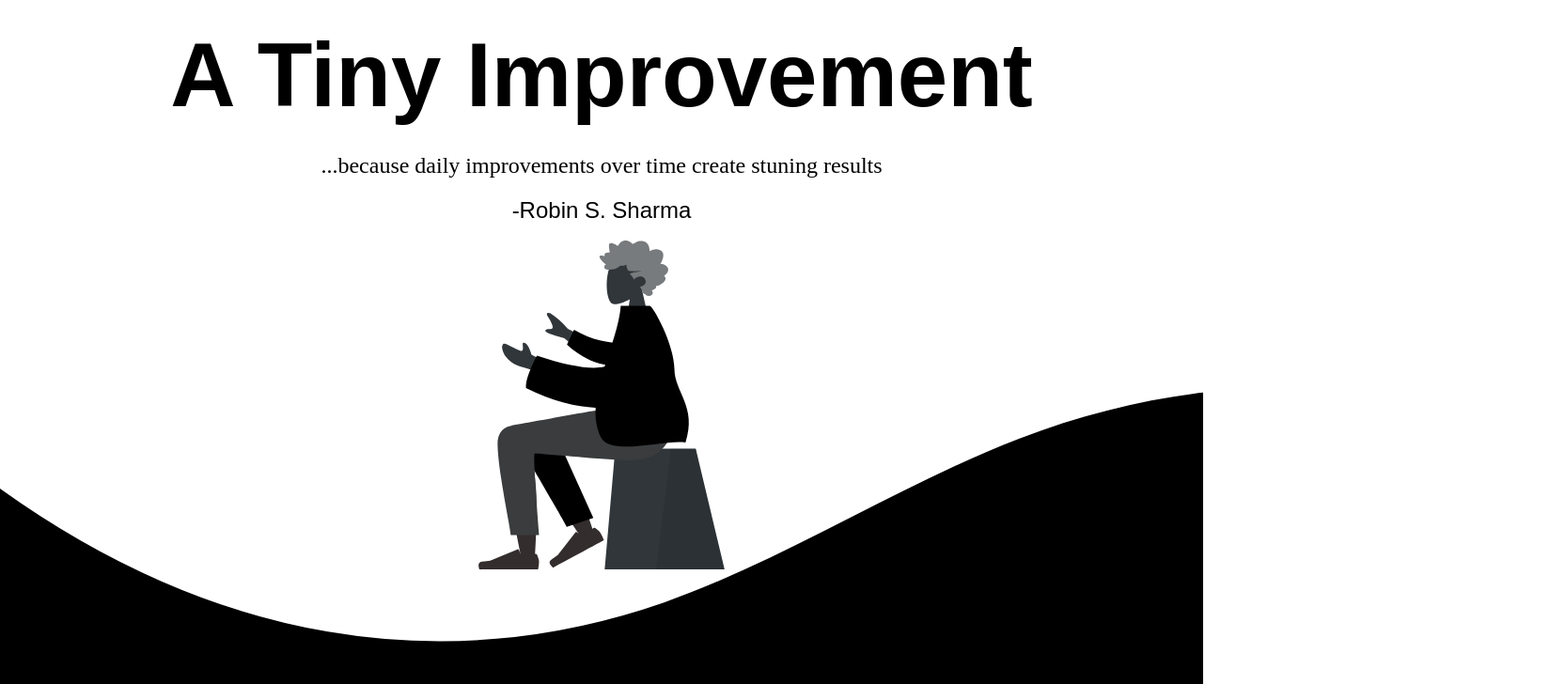
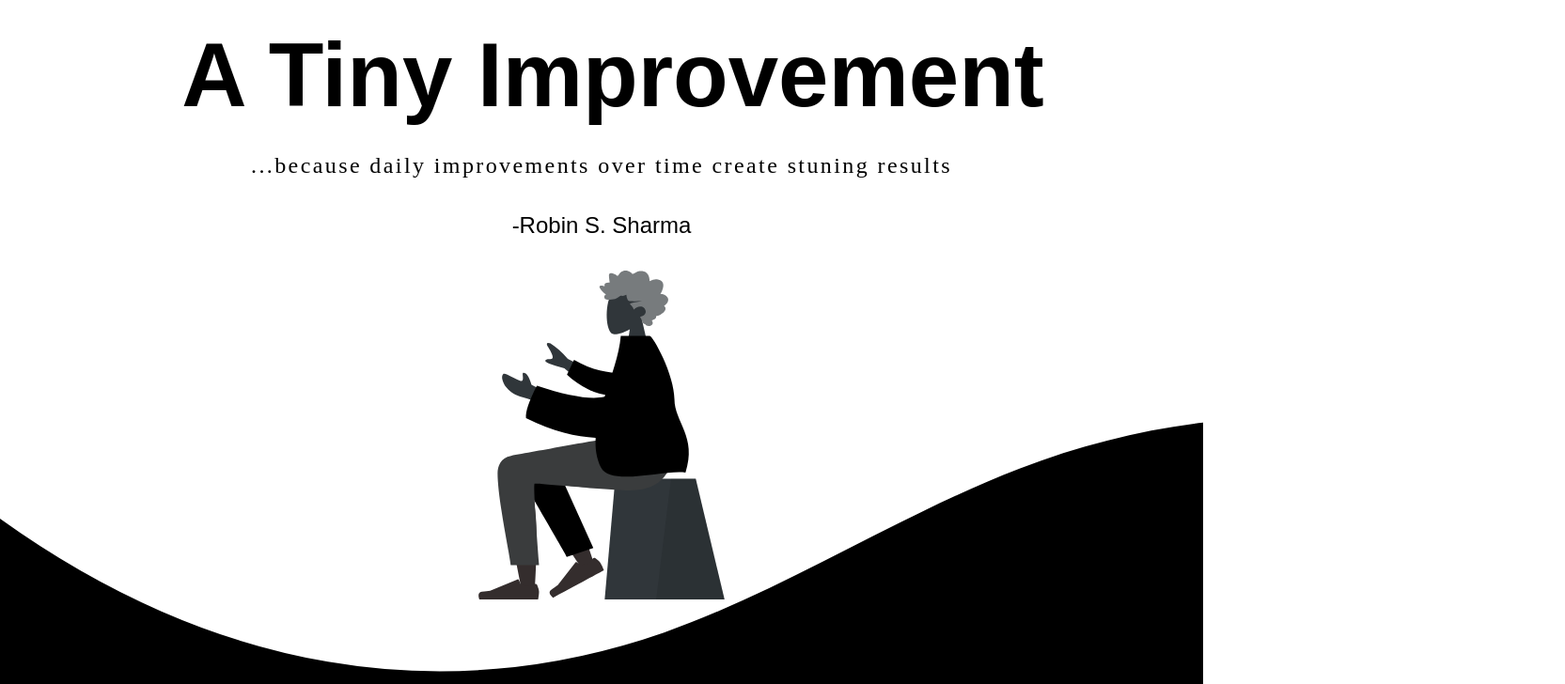
Before and after one commit to sudofinn/blog, a Next.js app: page / in a window 1280 px wide. Shown: the top 728 px of the page at 94% size, 1665 px wide, since content can reach past the window. Built offline with nearby package versions, Linux system fonts and the light colour scheme; a web font is replaced by a local one.

Commit message:
Basic setup for Homepage done, added typewriter animations for top and hover animatinos for all

```diff
--- a/components/home/FindMe.tsx
+++ b/components/home/FindMe.tsx
@@ -39,18 +39,25 @@ const FindMe = () => {
   return (
 
 
-    <section>
-        <div className="blob-content">
-            <h1 className="text-7xl mt-16 text-center ">Find me</h1>
-            <p className="text-2xl text-center mx-24 mt-8 ">I am not on as many social media platforms as the majority of
+    <section className="relative">
+      <div className="custom-shape-divider-bottom-1658137204">
+    <svg data-name="Layer 1" xmlns="http://www.w3.org/2000/svg" viewBox="0 0 1200 120" preserveAspectRatio="none">
+        <path d="M985.66,92.83C906.67,72,823.78,31,743.84,14.19c-82.26-17.34-168.06-16.33-250.45.39-57.84,11.73-114,31.07-172,41.86A600.21,600.21,0,0,1,0,27.35V120H1200V95.8C1132.19,118.92,1055.71,111.31,985.66,92.83Z" className="shape-fill"></path>
+    </svg>
+</div>
+
+
+        <div className="">
+            <h1 className="text-7xl mt-48 text-center ">Find me</h1>
+            <p className="text-2xl text-center mx-24 my-12 ">I am not on as many social media platforms as the majority of
                 society  but here are the ones I am active on.</p>
         </div>
 
-        <div className="w-full grid grid-cols-1 sm:grid-cols-2 gap-16 text-center  text-black py-12 px-20 sm:px-8">
+        <div className="w-full grid grid-cols-1 sm:grid-cols-2 gap-16 text-center   py-12 px-20 sm:px-8">
           {techs.map(({ id, href, child, title, style }) => (
             <div
               key={id}
-              className={`shadow-md hover:scale-105 duration-500 py-2  rounded-lg ${style}`}
+              className={`shadow-md hover:scale-105 duration-500 py-2 text-black hover:text-white hover:bg-black  rounded-lg ${style}`}
             >
                <a href={href} target="_blank"
               rel="noreferrer"
--- a/components/home/Header.tsx
+++ b/components/home/Header.tsx
@@ -7,10 +7,17 @@ const Header : React.FC = () => {
     <div>
         <section className=" relative flex flex-col">
 
-                <h1 className='text-4xl sm:text-5xl md:text-6xl lg:text-8xl  font-bold  flex justify-center my-8'>A Tiny Improvement</h1>
+                <h1 className='text-4xl sm:text-5xl md:text-6xl lg:text-8xl header-animate font-bold  flex justify-center ml-6 my-8'>A Tiny Improvement</h1>
 
-                <p className="text-center px-8 sm:text-2xl font-quote ">...because daily improvements over time create stuning results</p>
-                <p className="text-center text-md my-4 sm:text-2xl ">-Robin S. Sharma</p>
+                <div className="typewriter flex justify-center">
+                  <p className="text-center text-sm sm:tracking-widest  px-8 sm:text-2xl font-quote ">...because daily improvements over time create stuning results </p>
+                </div>
+
+               <div className="">
+                <p className="text-center my-8 text-md header-p-animate sm:text-2xl ">-Robin S. Sharma</p>
+
+               </div>
+
 
                 <Image className="flex justify-center  "  height={350}    src={WomenSittingHeader} alt="Women" />
 
--- a/components/home/TinyImprov.tsx
+++ b/components/home/TinyImprov.tsx
@@ -30,7 +30,7 @@ const TinyImprov = () => {
               </button>
         </div>
 
-          <p className="text-black px-2 py-6 mb-16 max-w-lg text-2xl leading-[60px]">
+          <p className="text-black px-2 py-6 mb-16 max-w-lg text-2xl leading-[60px] ">
             I like the idea of getting slightly better everyday. Consistency, I think, is the most  important skill
             one can ever have. That ´s why I think it is ok to only improve slighly each day. But you got to improve
             every day.
--- a/components/home/Topics.tsx
+++ b/components/home/Topics.tsx
@@ -80,7 +80,7 @@ const Topics: React.FC  = () => {
       ),
       href: "https://linkedin.com",
       title: "Climate change",
-      style: "shadow-white",
+      style: "shadow-white ",
     }
 
   ];
@@ -96,11 +96,12 @@ const Topics: React.FC  = () => {
           <p className="hidden md:flex justify-center py-8 text-2xl text-white ">Lets have a look at what I write</p>
         </div>
 
-        <div className="w-full grid grid-cols-1 sm:grid-cols-2 gap-16 text-center text-white py-12 px-20 sm:px-8">
+        <div className="w-full grid grid-cols-1 sm:grid-cols-2 gap-16 text-center mb-8 py-12 px-20 sm:px-8">
           {techs.map(({ id, href, child, title, style }) => (
             <div
               key={id}
-              className={`shadow-md hover:scale-105 duration-500 py-2 rounded-lg ${style}`}
+              className={`shadow-md hover:scale-105 duration-500 py-2 text-white hover:text-black
+               hover:bg-white rounded-lg ${style}`}
             >
                <a href={href} target="_blank"
               rel="noreferrer"
--- a/styles/globals.css
+++ b/styles/globals.css
@@ -65,5 +65,70 @@
     background: url('./blobs.svg') no-repeat bottom / cover;
     }
 
+   /* from https://codepen.io/aw-kris/pen/bwVMEy */
+.typewriter p {
+    overflow: hidden; /* Ensures the content is not revealed until the animation */
+    /*border-right: .15em solid black; /* The typwriter cursor */
+    white-space: nowrap; /* Keeps the content on a single line */
+    margin: 0 auto; /* Gives that scrolling effect as the typing happens */
+    /*letter-spacing: .15em; /* Adjust as needed */
+
+    animation:
+        typing 4.5s steps(40, end);
+
+    animation-delay:1s;
+    animation-fill-mode: both
 
 }
+
+
+    /* The typing effect */
+    @keyframes typing {
+        from { width: 0 }
+        to { width: 100% }
+    }
+
+    /* The typewriter cursor effect */
+    /*@keyframes blink-caret {
+    from, to { border-color: transparent }
+    50% { border-color: orange; }
+    }
+     */
+
+    .header-animate {
+        animation-duration: 1s;
+       animation-name: header-animation;
+    }
+    @keyframes header-animation {
+        0% {
+            scale:0
+        }
+    }
+
+    .header-p-animate {
+        animation-duration: 2s;
+       animation-name: header-p-animation;
+       animation-delay:4s;
+       animation-fill-mode: both
+    }
+
+
+    @keyframes header-p-animation {
+        0% {
+            scale:0
+        }
+    }
+
+    .custom-shape-divider-bottom-1658137204 svg {
+    position: relative;
+    display: block;
+    width: calc(130% + 1.3px);
+    height: 250px;
+}
+
+
+
+
+
+
+}
```
Also changed, not shown: 1 other file (tests, documents, lock files or other folders).
